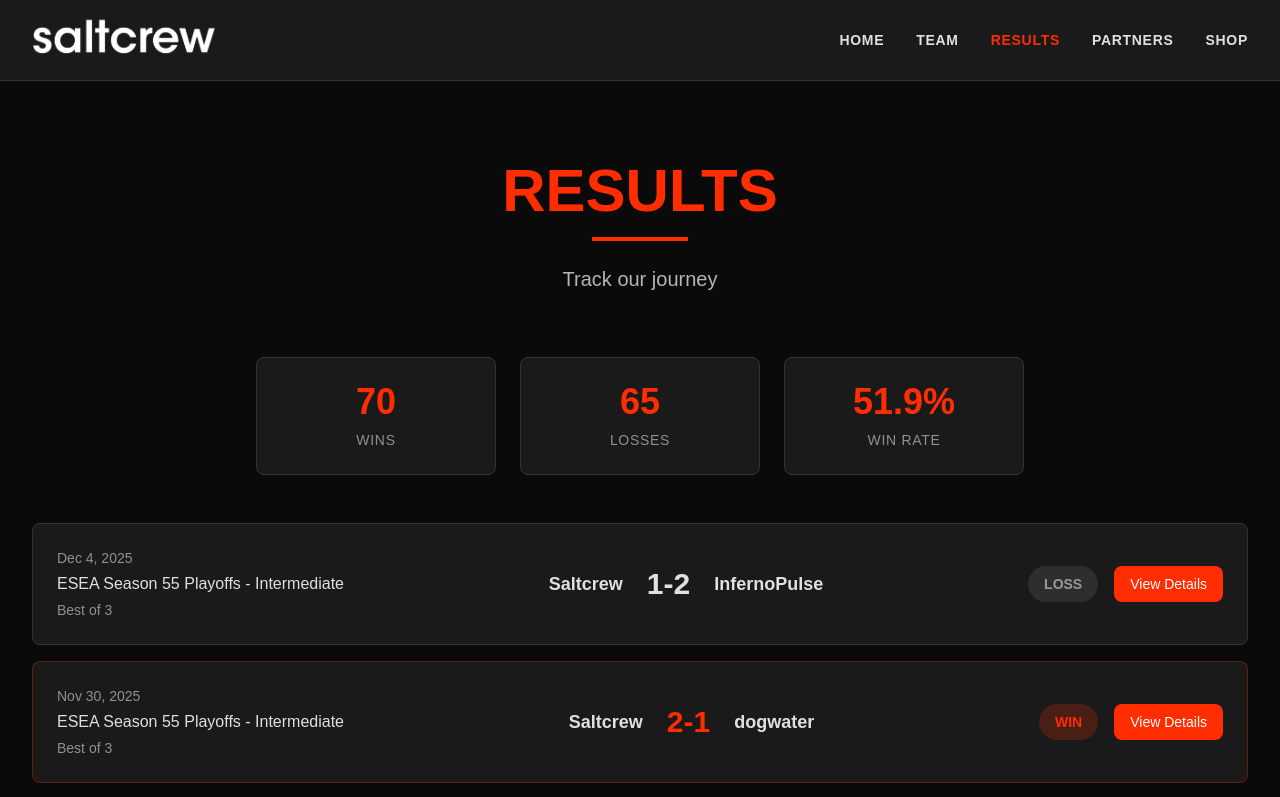
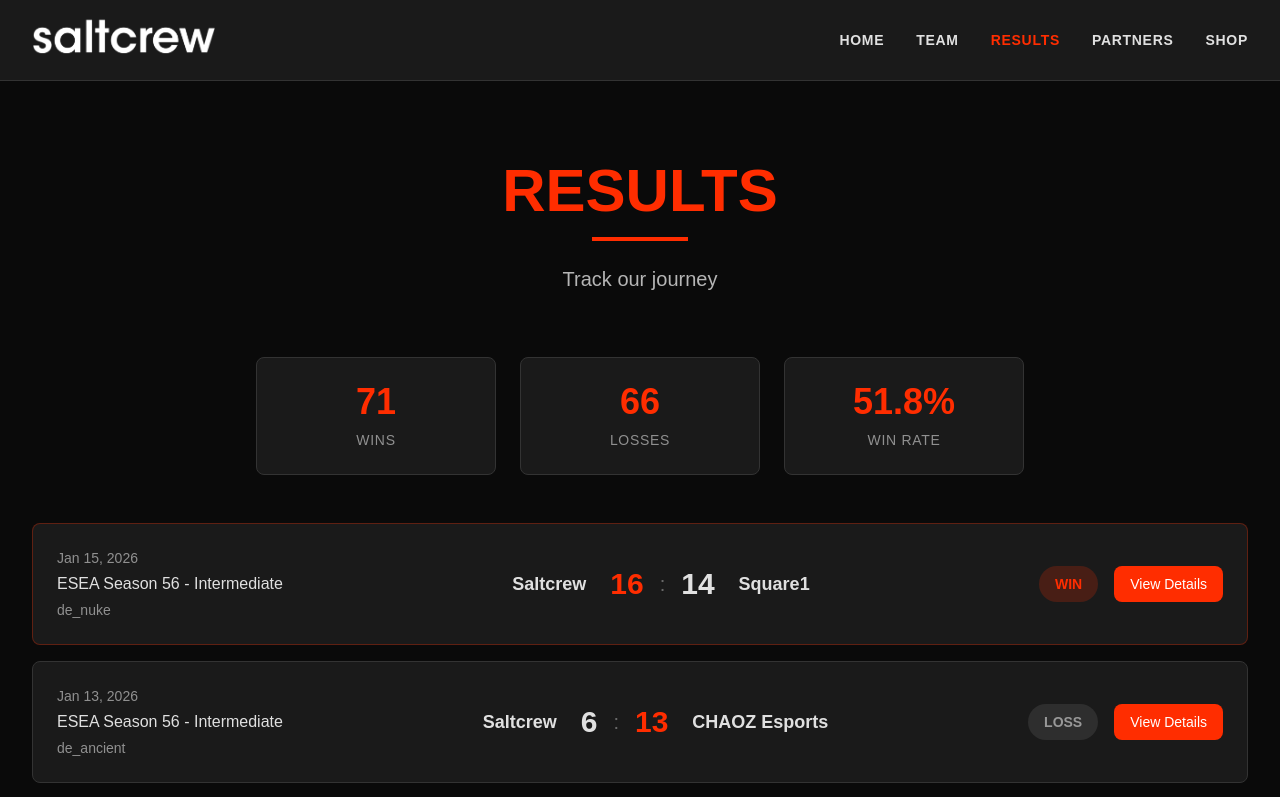
Before and after one commit to iolson/saltcrew.gg, a Next.js app: page /matches in a window 1280 px wide. Shown: the top 797 px of the page. Built offline with nearby package versions, Linux system fonts and the light colour scheme.

Commit message:
Added 2 Matches of ESEA Season 56

```diff
--- a/data/matches.ts
+++ b/data/matches.ts
@@ -1683,6 +1683,30 @@
       { map: 'de_mirage', saltcrewScore: 2, opponentScore: 13 },
     ],
     hasRecap: false,
+  },
+  {
+    id: 's56-01',
+    date: '2026-01-13',
+    tournament: 'ESEA Season 56 - Intermediate',
+    opponent: 'CHAOZ Esports',
+    format: 'bo1',
+    result: 'loss',
+    saltcrewScore: 6,
+    opponentScore: 13,
+    map: 'de_ancient',
+    hasRecap: false,
+  },
+  {
+    id: 's56-02',
+    date: '2026-01-15',
+    tournament: 'ESEA Season 56 - Intermediate',
+    opponent: 'Square1',
+    format: 'bo1',
+    result: 'win',
+    saltcrewScore: 16,
+    opponentScore: 14,
+    map: 'de_nuke',
+    hasRecap: false,
   }
 ];
 
```
